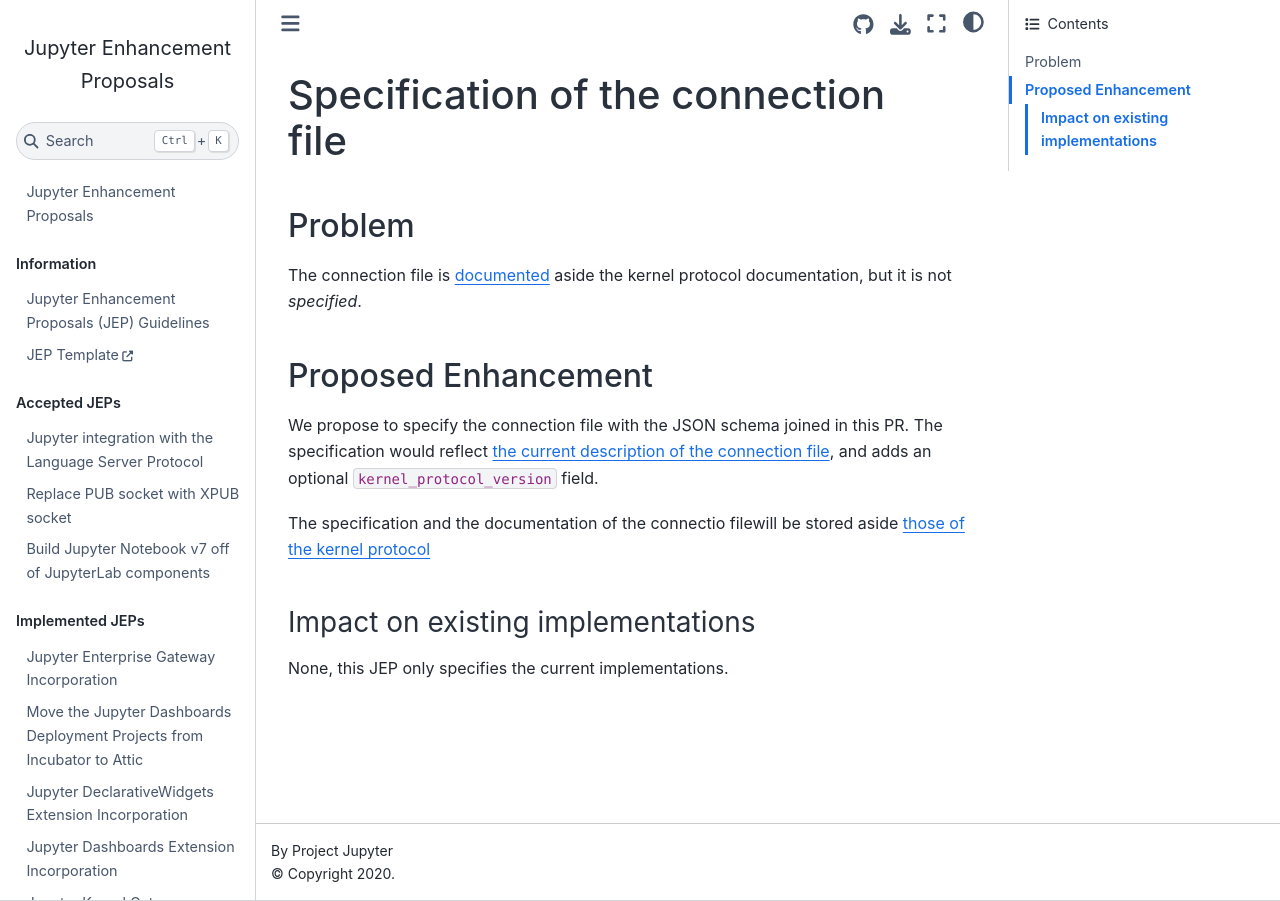
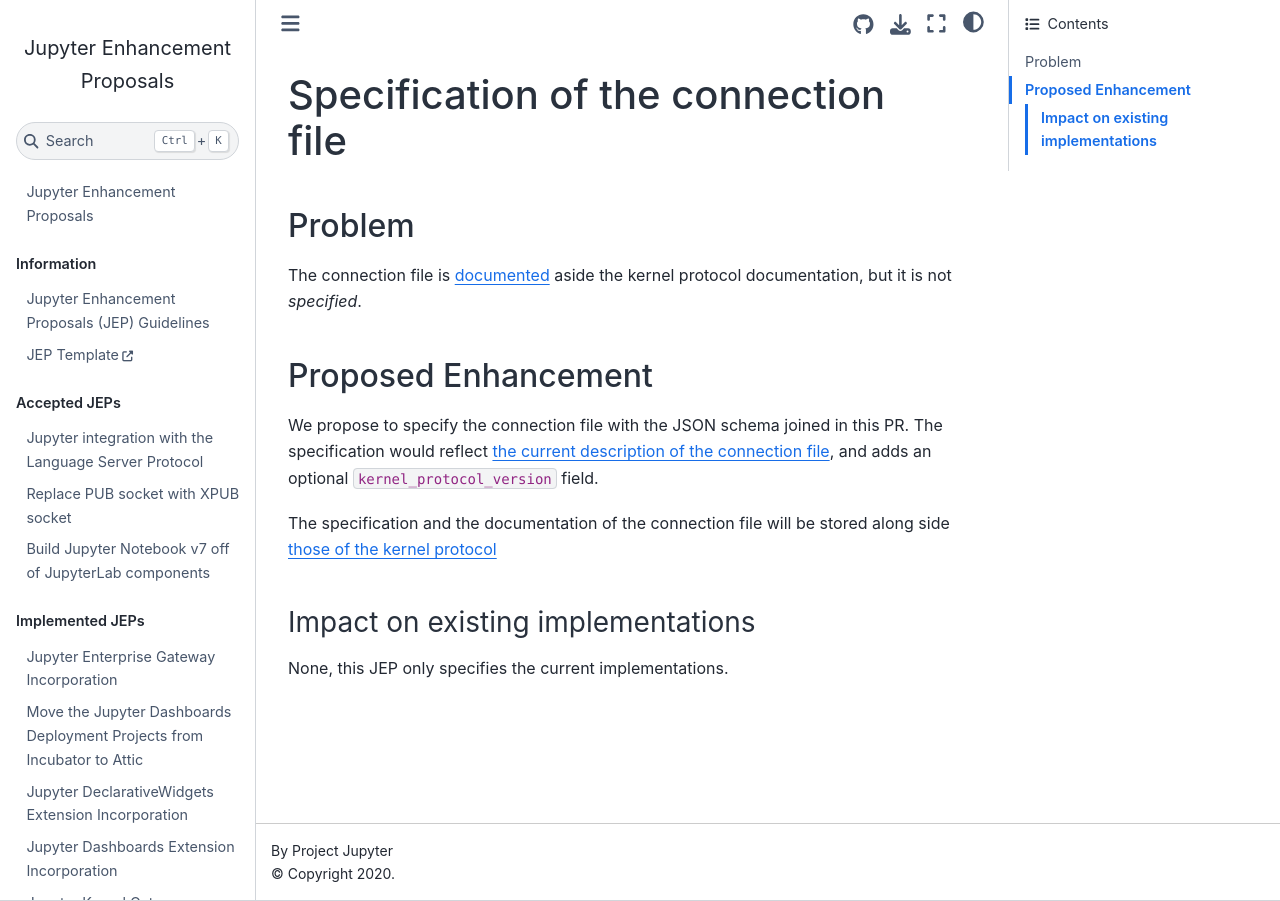
Before and after one commit to jupyter/enhancement-proposals, a Jupyter Book: the page built from connectionfile-spec/connectionfile-spec.md, in a window 1280 px wide. Built offline with Jupyter Book 1.0.4 settings and Sphinx 7.4.7 and the Sphinx Book theme 1.1.4, drawn with Linux system fonts in a browser that asks for light colours.

Commit message:
Update connectionfile-spec/connectionfile-spec.md
Co-authored-by: Min RK <benjaminrk@gmail.com>

```diff
--- a/connectionfile-spec/connectionfile-spec.md
+++ b/connectionfile-spec/connectionfile-spec.md
@@ -18,7 +18,7 @@
 [the current description of the connection file](https://jupyter-client.readthedocs.io/en/stable/kernels.html#connection-files),
 and adds an optional `kernel_protocol_version` field.
 
-The specification and the documentation of the connectio filewill be stored aside [those of the kernel protocol](https://github.com/jupyter-standards/kernel-protocol)
+The specification and the documentation of the connection file will be stored along side [those of the kernel protocol](https://github.com/jupyter-standards/kernel-protocol)
 
 ### Impact on existing implementations
 
```
